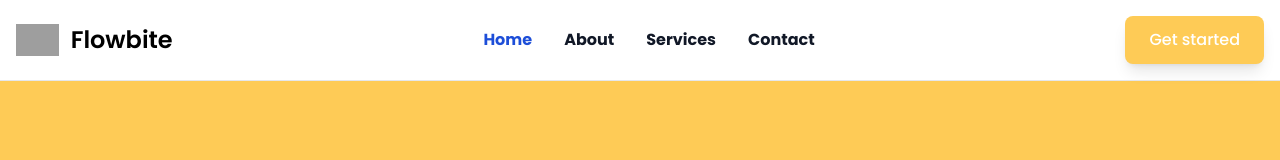
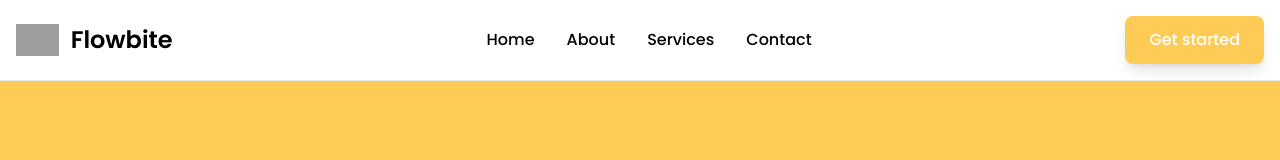
Before and after one commit to ZZZMohammed/Tailwind-project, a React (Vite) app: page / in a window 1280 px wide. Shown: the top 160 px of the page. Built offline with nearby package versions, Linux system fonts and the light colour scheme; grey boxes are pictures that could not be loaded; a web font is replaced by a local one.

Commit message:
update navbar

```diff
--- a/src/components/Navbar.jsx
+++ b/src/components/Navbar.jsx
@@ -8,38 +8,42 @@ export default function Navbar() {
 
 <nav className="bg-white dark:bg-gray-900 fixed w-full z-20 top-0 start-0 border-b border-gray-200 dark:border-gray-600">
   <div className="max-w-screen-xl flex flex-wrap items-center justify-between mx-auto p-4">
-  <a href="https://flowbite.com/" className="flex items-center space-x-3 rtl:space-x-reverse">
-      <img src="https://flowbite.com/docs/images/logo.svg" className="h-8" alt="Flowbite Logo" />
+    <a href="#" className="flex items-center space-x-3 rtl:space-x-reverse">
+      <img src="https://flowbite.com/docs/images/logo.svg" className="h-8" alt="Logo" />
       <span className="self-center text-2xl font-semibold whitespace-nowrap dark:text-white">Flowbite</span>
     </a>
+
     <div className="flex md:order-2 space-x-3 md:space-x-0 rtl:space-x-reverse">
-      <button type="button" className="btn-primary ">Get started</button>
-      <button data-collapse-toggle="navbar-sticky" type="button" className="inline-flex items-center p-2 w-10 h-10 justify-center text-sm text-gray-500 rounded-lg md:hidden hover:bg-gray-100 focus:outline-none focus:ring-2 focus:ring-gray-200 dark:text-gray-400 dark:hover:bg-gray-700 dark:focus:ring-gray-600" aria-controls="navbar-sticky" aria-expanded="false">
+      <button type="button" className="btn-primary">Get started</button>
+      <button data-collapse-toggle="navbar-sticky" type="button" className="inline-flex items-center p-2 w-10 h-10 justify-center text-sm text-gray-500 rounded-lg md:hidden hover:bg-gray-100 focus:outline-none focus:ring-2 focus:ring-gray-200">
         <span className="sr-only">Open main menu</span>
         <svg className="w-5 h-5" aria-hidden="true" xmlns="http://www.w3.org/2000/svg" fill="none" viewBox="0 0 17 14">
-            <path stroke="currentColor" strokeLinecap="round" strokeLinejoin="round"  strokeWidth="2" d="M1 1h15M1 7h15M1 13h15"/>
+          <path stroke="currentColor" strokeLinecap="round" strokeLinejoin="round" strokeWidth="2" d="M1 1h15M1 7h15M1 13h15"/>
         </svg>
       </button>
     </div>
+
     <div className="items-center justify-between hidden w-full md:flex md:w-auto md:order-1" id="navbar-sticky">
-    <ul className="flex flex-col p-4 md:p-0 mt-4 font-medium border border-gray-100 rounded-lg bg-gray-50 md:space-x-8 rtl:space-x-reverse md:flex-row md:mt-0 md:border-0 md:bg-white dark:bg-gray-800 md:dark:bg-gray-900 dark:border-gray-700 ">
+      <ul className="flex flex-col p-4 md:p-0 mt-4 font-medium md:flex-row md:mt-0 md:space-x-8">
         <li>
-        <Link to="/" className="block py-2 px-3 text-white bg-blue-700 rounded-sm md:bg-transparent md:text-blue-700 md:p-0 md:dark:text-blue-500 font-bold" aria-current="page">Home</Link>
+          <Link to="/" className="nav-link nav-link-active" aria-current="page">Home</Link>
         </li>
         <li>
-        <a href="#" className="block py-2 px-3 text-gray-900 rounded-sm hover:bg-gray-100 md:hover:bg-transparent md:hover:text-blue-700 md:p-0 md:dark:hover:text-blue-500 dark:text-white dark:hover:bg-gray-700 dark:hover:text-white md:dark:hover:bg-transparent dark:border-gray-700 font-bold">About</a>
+          <a href="#" className="nav-link">About</a>
         </li>
         <li>
-        <a href="#" className="block py-2 px-3 text-gray-900 rounded-sm hover:bg-gray-100 md:hover:bg-transparent md:hover:text-blue-700 md:p-0 md:dark:hover:text-blue-500 dark:text-white dark:hover:bg-gray-700 dark:hover:text-white md:dark:hover:bg-transparent dark:border-gray-700 font-bold">Services</a>
+          <a href="#" className="nav-link">Services</a>
         </li>
         <li>
-        <Link to="/contact" className="block py-2 px-3 text-gray-900 rounded-sm hover:bg-gray-100 md:hover:bg-transparent md:hover:text-blue-700 md:p-0 md:dark:hover:text-blue-500 dark:text-white dark:hover:bg-gray-700 dark:hover:text-white md:dark:hover:bg-transparent dark:border-gray-700 font-bold">Contact</Link>
+          <Link to="/contact" className="nav-link">Contact</Link>
         </li>
       </ul>
     </div>
   </div>
 </nav>
 
+
+
     </>
   )
 }
```
Lines whose indentation alone changed are shown as unchanged.
